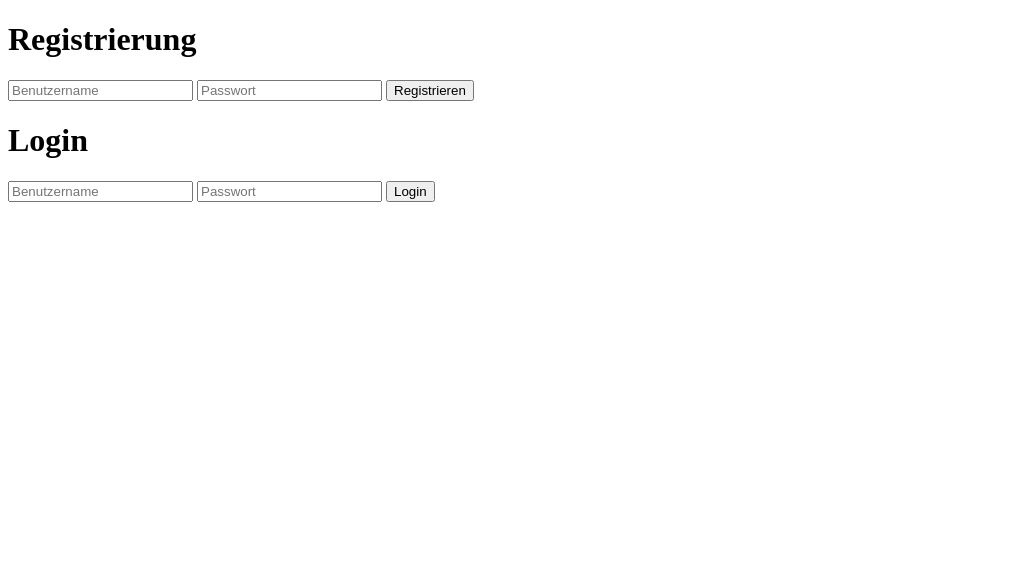
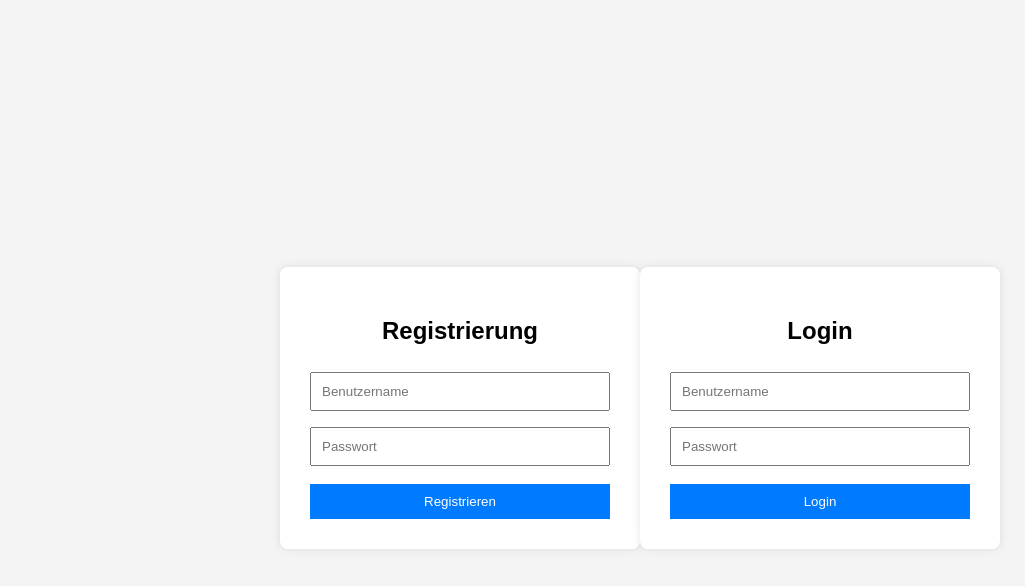
Before and after one commit to Alexadnru-Oprea/Diplom-Arbeit, a website: page frontEnd/index.html in a window 1280 px wide. Shown: the whole page, without its empty margins (0-1025 px from the left). Drawn offline with Linux system fonts and the light colour scheme.

Commit message:
update two html-docs and added two css-doks

```diff
--- a/frontEnd/index.html
+++ b/frontEnd/index.html
@@ -1,4 +1,30 @@
 <!DOCTYPE html>
+<html lang="de">
+  <head>
+    <meta charset="UTF-8" />
+    <title>Benutzerverwaltung</title>
+    <script src="../backEnd/login.js" defer></script>
+    <link rel="stylesheet" href="styleLogin.css" />
+  </head>
+  <body>
+    <div class="container">
+      <h2 id="form-title">Registrierung</h2>
+      <input type="text" id="reg-username" placeholder="Benutzername" />
+      <input type="password" id="reg-password" placeholder="Passwort" />
+      <button id="registerBtn">Registrieren</button>
+    </div>
+
+    <div class="container">
+      <h2 id="form-title">Login</h2>
+      <input type="text" id="login-username" placeholder="Benutzername" />
+      <input type="password" id="login-password" placeholder="Passwort" />
+      <button id="loginBtn">Login</button>
+    </div>
+  </body>
+</html>
+
+
+<!--<!DOCTYPE html>
 <html lang="de">
 <head>
   <meta charset="UTF-8">
--- /dev/null
+++ b/frontEnd/styleLogin.css
@@ -0,0 +1,59 @@
+body {
+  font-family: Arial, sans-serif;
+  background: #f4f4f4;
+  display: flex;
+  height: 100vh;
+  justify-content: center;
+  align-items: center;
+}
+
+.container {
+  background: white;
+  padding: 30px;
+  border-radius: 8px;
+  box-shadow: 0 0 10px rgba(0, 0, 0, 0.1);
+  width: 300px;
+}
+
+h2 {
+  text-align: center;
+}
+
+input[type="text"],
+input[type="password"] {
+  width: 100%;
+  padding: 10px;
+  margin: 8px 0;
+  box-sizing: border-box;
+}
+
+button {
+  width: 100%;
+  padding: 10px;
+  margin-top: 10px;
+  background: #007bff;
+  color: white;
+  border: none;
+  cursor: pointer;
+}
+
+button:hover {
+  background: #0056b3;
+}
+
+/*.message {
+        text-align: center;
+        margin-top: 10px;
+        color: green;
+      }
+
+      .error {
+        color: red;
+      }
+
+      .toggle-link {
+        text-align: center;
+        margin-top: 15px;
+        cursor: pointer;
+        color: #007bff;
+      }*/
--- /dev/null
+++ b/frontEnd/styleTabelle.css
@@ -0,0 +1,69 @@
+/* Alles mittig ausrichten */
+body {
+  font-family: Arial, sans-serif;
+  text-align: center;
+  margin: 0;
+  padding: 0;
+  background-color: #f8f9fa;
+}
+
+/* Tabelle in der Mitte */
+table {
+  margin: 20px auto;
+  border-collapse: collapse;
+  width: 80%;
+  max-width: 800px;
+  background: white;
+  box-shadow: 0 0 10px rgba(0, 0, 0, 0.1);
+}
+
+th,
+td {
+  border: 1px solid #ddd;
+  padding: 10px;
+}
+
+th {
+  background-color: #007bff;
+  color: white;
+  text-align: center;
+}
+
+td {
+  text-align: center;
+}
+
+/* Eingabefelder zentriert untereinander */
+.input-container {
+  display: flex;
+  flex-direction: column;
+  align-items: center;
+  margin: 15px 0;
+}
+
+.input-container input {
+  margin: 5px 0;
+  padding: 8px;
+  width: 250px;
+  border: 1px solid #ccc;
+  border-radius: 5px;
+}
+
+/* Buttons nebeneinander mittig */
+.button-container {
+  margin: 10px;
+}
+
+button {
+  margin: 5px;
+  padding: 8px 15px;
+  border: none;
+  background-color: #007bff;
+  color: white;
+  border-radius: 5px;
+  cursor: pointer;
+}
+
+button:hover {
+  background-color: #0056b3;
+}
```
Also changed, not shown: frontEnd/toDoListe.html (+39 -0 lines), package.json (added, +20 -0 lines), 1 other file.
